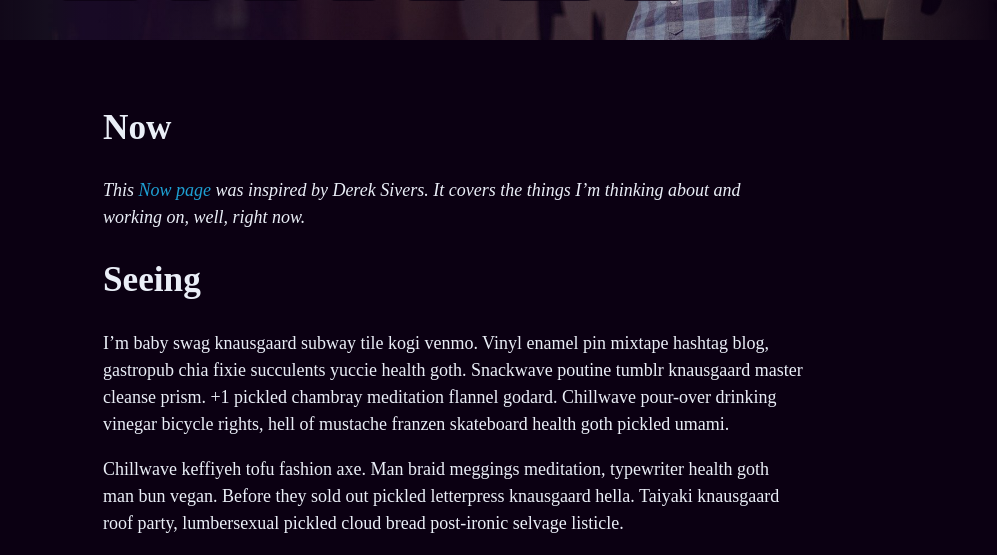
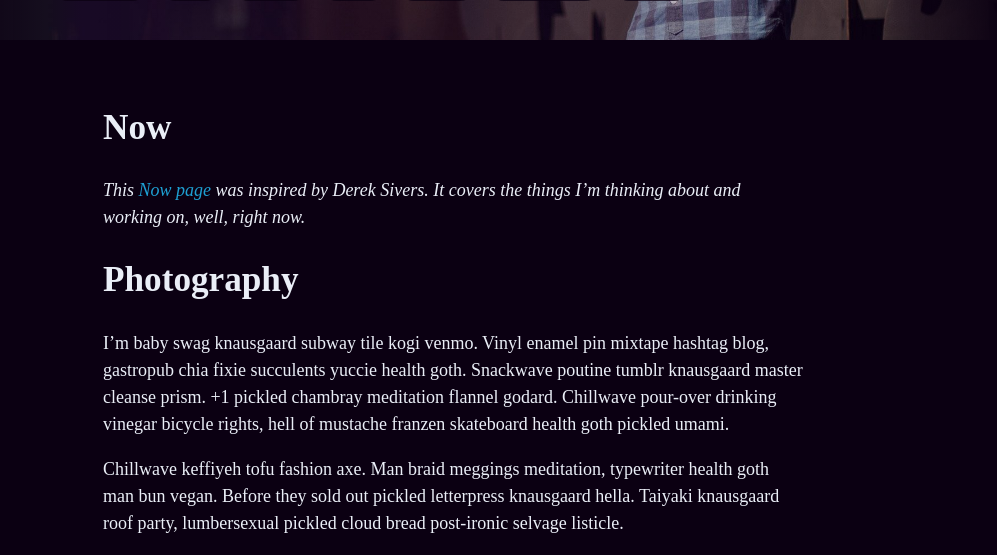
Before and after one commit to mbbischoff/website, a Jekyll site: the page built from now.markdown, in a window 1280 px wide and 1400 px high, scrolled down 477 px, cut to the strip 0-555 px from the top of the window. Shown: the whole strip, without its empty margins (187-1184 px from the left). Built offline with Jekyll 4.4.1, drawn with Linux system fonts in a browser that asks for light colours; some web fonts are replaced; our own code applies the rules of GitHub Pages for plain Markdown files.

Commit message:
Updated Now

```diff
--- a/now.markdown
+++ b/now.markdown
@@ -6,7 +6,7 @@ date: 2020-03-22 11:12:00 -04:00
 # Now
 *This [Now page](https://sivers.org/nowff) was inspired by Derek Sivers. It covers the things I’m thinking about and working on, well, right now.*
 
-## Seeing
+## Photography
 
 I'm baby swag knausgaard subway tile kogi venmo. Vinyl enamel pin mixtape hashtag blog, gastropub chia fixie succulents yuccie health goth. Snackwave poutine tumblr knausgaard master cleanse prism. +1 pickled chambray meditation flannel godard. Chillwave pour-over drinking vinegar bicycle rights, hell of mustache franzen skateboard health goth pickled umami.
 
```
Also changed, not shown: other parts of now.markdown (+1 -1 lines).
